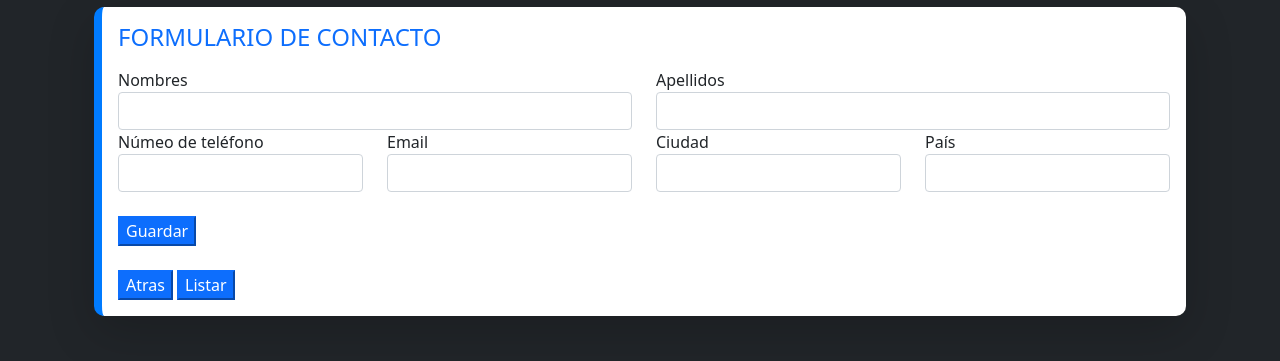
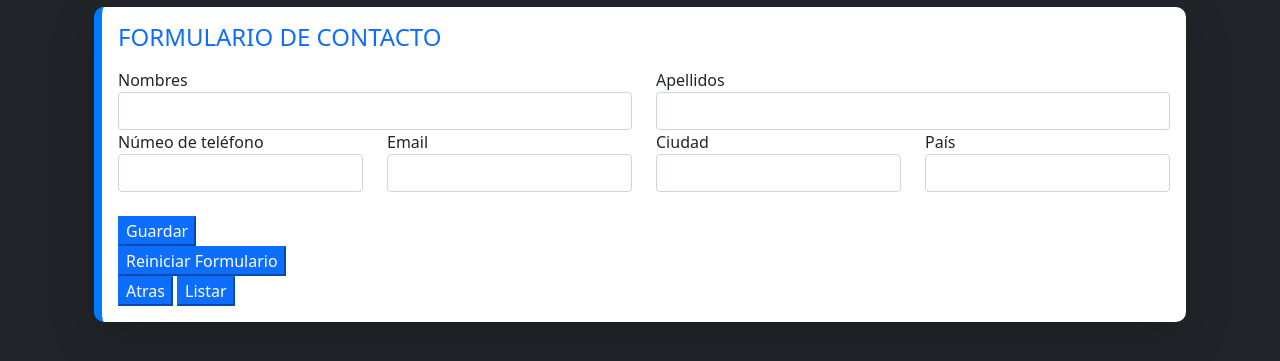
Before and after one commit to RPGrodri2001/Calculadora_Hipotecaria, a plain HTML site: page views/contact.html in a window 1280 px wide. Shown: the part 81-442 px from the top of the page. Drawn offline with Linux system fonts and the light colour scheme.

Commit message:
Agregando nuevo views boton reiniciar

```diff
--- a/views/contact.html
+++ b/views/contact.html
@@ -64,6 +64,8 @@
                     <br>
                     <button class="btn-primary" style="border-radius:0px" type="submit">Guardar</button>
                 </form>
+
+                     <button onclick="resetform()" class="btn-primary" style="border-radius:0px">Reiniciar Formulario</button>
                 <br />
                 <button class="btn-primary" style="border-radius:0px" type="submit"
                     onclick="window.location.href='../index.html'">Atras</button>
```
